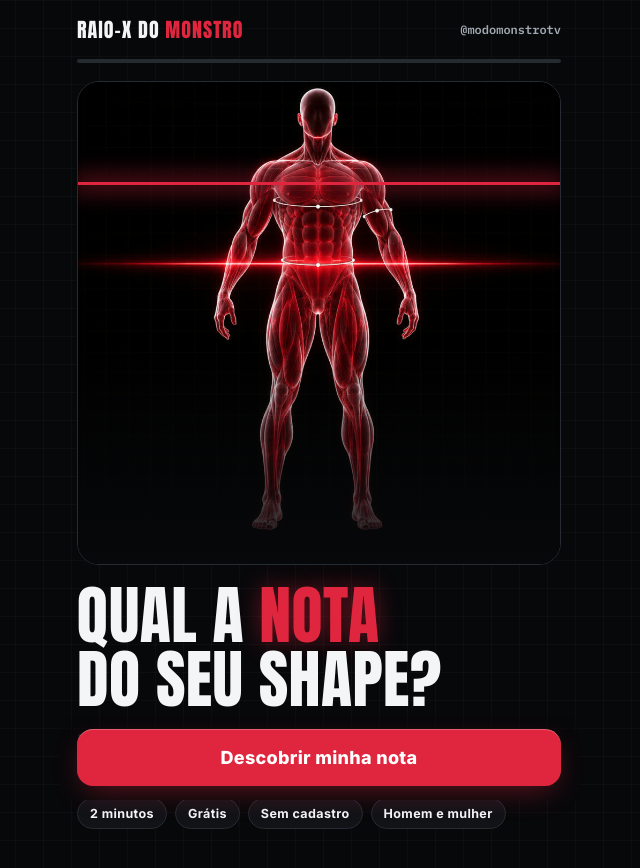
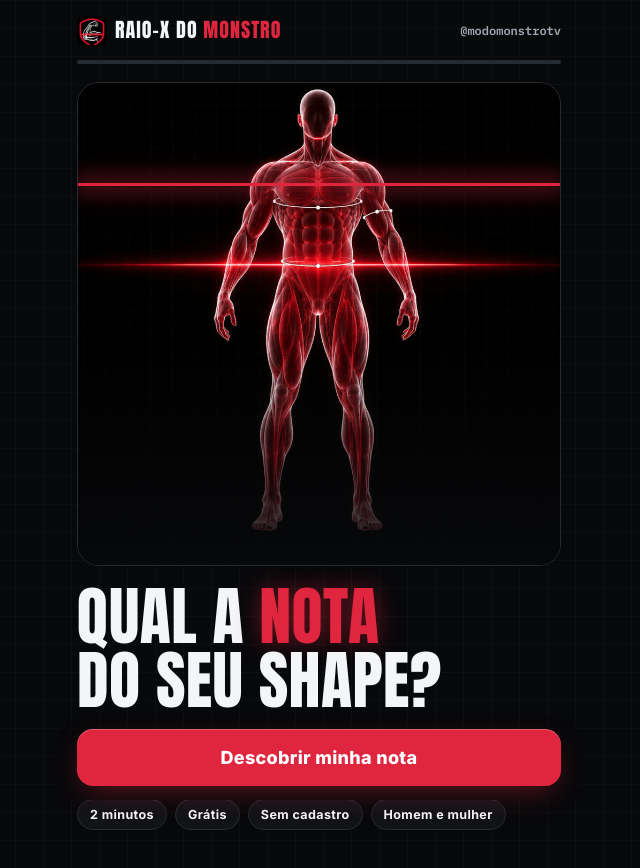
Before and after one commit to modomonstro/modomonstro.github.io, a plain HTML site: page quiz/index.html in a window 1280 px wide. Shown: the whole page, without its empty margins (321-961 px from the left). Drawn offline with Linux system fonts and the light colour scheme.

Commit message:
Logo do Raio-X do Monstro: ícone do app, manifesto e página de vendas
Co-Authored-By: Claude Opus 5.5 <noreply@anthropic.com>

```diff
--- a/quiz/index.html
+++ b/quiz/index.html
@@ -4,6 +4,8 @@
 <meta charset="utf-8">
 <meta name="viewport" content="width=device-width, initial-scale=1, viewport-fit=cover">
 <meta name="theme-color" content="#07080A">
+<link rel="icon" href="../img/icone-180.png">
+<link rel="apple-touch-icon" href="../img/icone-180.png">
 <title>Qual a nota do seu shape?</title>
 <meta name="description" content="Teste grátis do Modo Monstro: descubra em 2 minutos a nota do seu shape e se você precisa secar ou crescer.">
 <meta property="og:title" content="Qual a nota do seu shape?">
@@ -95,7 +97,7 @@ button:focus-visible, a:focus-visible, input:focus-visible, summary:focus-visibl
 </head>
 <body>
 <div class="app">
-  <div class="top"><span class="brand">Raio-X do <b>Monstro</b></span><span class="handle">@modomonstrotv</span></div>
+  <div class="top"><span class="brand"><img src="../img/icone-180.png" alt="" width="30" height="30" style="vertical-align:-8px;margin-right:8px;border-radius:7px">Raio-X do <b>Monstro</b></span><span class="handle">@modomonstrotv</span></div>
   <div class="prog"><i id="prog"></i></div>
   <main id="v"></main>
   <div class="cta" id="cta" hidden></div>
```
Also changed, not shown: index.html (+5 -0 lines), img/icone-180.png (added), img/icone-512.png (added), img/logo.png (added), manifest.json (added).
